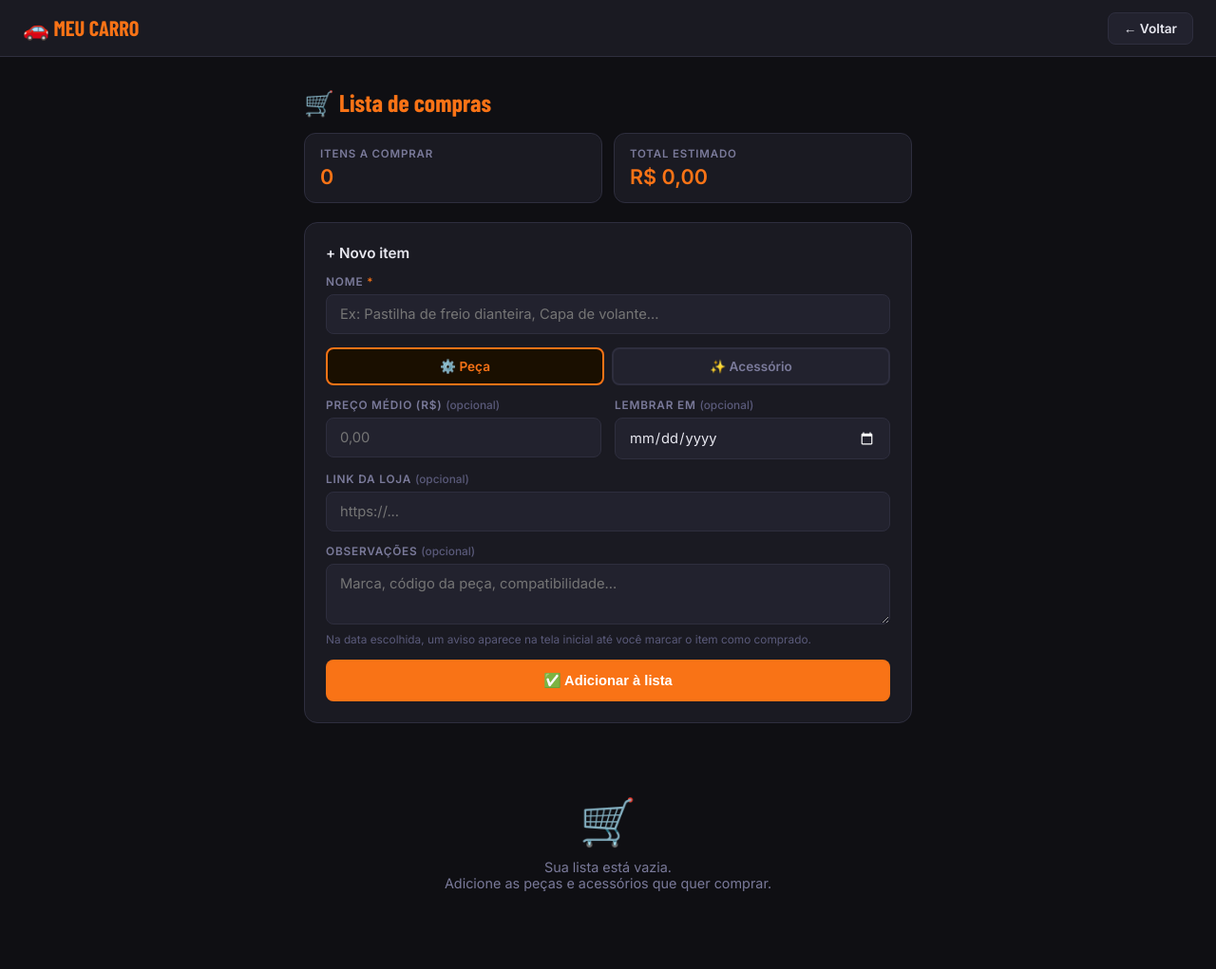
After one commit to zeck7one/mycar, a Flask app: page /lista in a window 1280 px wide. The commit adds this page. Shown: the whole page at 95% size. Run offline with Flask 3, Linux system fonts and the light colour scheme; the visitor is signed in with stand-in values (Sample User, id 1); data that the repository does not hold is empty; parts of the project's set-up code (start-up, migrations or seed data) failed here and were passed over; some libraries are stand-ins or nearby versions.

Commit message:
ne version

```diff
--- a/app.py
+++ b/app.py
@@ -4,6 +4,7 @@ import os
 import sys
 import logging
 import uuid
+from urllib.parse import urlparse
 from datetime import datetime, timedelta, timezone
 from functools import wraps
 from werkzeug.security import generate_password_hash, check_password_hash
@@ -402,6 +403,7 @@ def index():
         total_nao_lidas=total_nao_lidas,
         eh_admin=eh_admin(),
         mencoes_novas=mencoes_nao_vistas(usuario_id),
+        lembretes_lista=lembretes_lista_pendentes(usuario_id),
         registros=registros,
         totais=totais,
         total_geral=total_geral,
@@ -570,6 +572,191 @@ def perfil():
             return redirect(url_for('perfil'))
 
     return render_template('perfil.html', usuario=usuario)
+
+
+# ─── LISTA DE COMPRAS (peças e acessórios) ──────────────────────
+# O usuário cadastra o que pretende comprar, com link e preço médio
+# opcionais, e pode definir uma data de lembrete. Quando a data chega
+# (ou passa) e o item ainda não foi comprado, aparece um aviso na home.
+
+LISTA_CATEGORIAS = {'peca': '⚙️ Peça', 'acessorio': '✨ Acessório'}
+LISTA_MAX_ITENS = 200  # evita encher o banco com lixo
+
+
+def hoje_brasilia():
+    """Data de hoje em Brasília (UTC-3), pra comparar com 'lembrar_em'."""
+    return (datetime.now(timezone.utc) - timedelta(hours=3)).date()
+
+
+def normaliza_link(bruto):
+    """Devolve (link_ou_None, erro). Só aceita http/https — bloqueia
+    'javascript:' e afins, já que o link vira <a href> na página."""
+    bruto = (bruto or '').strip()
+    if not bruto:
+        return None, ''
+    if len(bruto) > 2000:
+        return None, 'Link muito longo.'
+    if '://' not in bruto:
+        bruto = 'https://' + bruto
+    try:
+        p = urlparse(bruto)
+        host = p.hostname or ''
+        p.port  # valida a porta (levanta ValueError se for lixo)
+    except ValueError:
+        return None, 'Link inválido (use algo como https://loja.com/peca).'
+    if p.scheme not in ('http', 'https') or '.' not in host or any(c.isspace() for c in bruto):
+        return None, 'Link inválido (use algo como https://loja.com/peca).'
+    return bruto, ''
+
+
+def lembretes_lista_pendentes(usuario_id):
+    """Itens não comprados cujo lembrete já chegou (data <= hoje)."""
+    try:
+        r = supabase.table('lista_compras') \
+            .select('id, nome, lembrar_em') \
+            .eq('usuario_id', usuario_id).eq('comprado', False) \
+            .not_.is_('lembrar_em', 'null') \
+            .lte('lembrar_em', hoje_brasilia().isoformat()) \
+            .order('lembrar_em').execute()
+        return r.data or []
+    except Exception:
+        app.logger.exception('Falha ao buscar lembretes da lista (rodou o supabase_lista_compras.sql?)')
+        return []
+
+
+def _le_form_item():
+    """Lê e valida o form de item. Retorna (dados, erro)."""
+    nome = request.form.get('nome', '').strip()
+    categoria = request.form.get('categoria', 'peca')
+    preco_txt = request.form.get('preco_medio', '').strip().replace('R$', '').replace(' ', '')
+    observacao = request.form.get('observacao', '').strip() or None
+    lembrar_em = request.form.get('lembrar_em', '').strip() or None
+
+    if not nome:
+        return None, 'Informe o nome do item.'
+    if len(nome) > 120:
+        return None, 'Nome muito longo (máximo 120 caracteres).'
+    if categoria not in LISTA_CATEGORIAS:
+        return None, 'Categoria inválida.'
+    if observacao and len(observacao) > 500:
+        return None, 'Observação muito longa (máximo 500 caracteres).'
+
+    preco = None
+    if preco_txt:
+        # aceita "1.234,56" e "1234.56"
+        if ',' in preco_txt:
+            preco_txt = preco_txt.replace('.', '').replace(',', '.')
+        try:
+            preco = round(float(preco_txt), 2)
+        except ValueError:
+            return None, 'Preço inválido.'
+        if preco < 0 or preco > 99_999_999:
+            return None, 'Preço fora do limite aceito.'
+
+    link, erro_link = normaliza_link(request.form.get('link'))
+    if erro_link:
+        return None, erro_link
+
+    if lembrar_em:
+        try:
+            datetime.strptime(lembrar_em, '%Y-%m-%d')
+        except ValueError:
+            return None, 'Data do lembrete inválida.'
+
+    return {'nome': nome, 'categoria': categoria, 'preco_medio': preco,
+            'link': link, 'observacao': observacao, 'lembrar_em': lembrar_em}, ''
+
+
+@app.route('/lista')
+@login_required
+def lista():
+    uid = session['usuario_id']
+    editar_id = request.args.get('editar', type=int)
+    try:
+        itens = supabase.table('lista_compras').select('*') \
+            .eq('usuario_id', uid) \
+            .order('id', desc=True).execute().data or []
+        # não comprados primeiro; dentro deles, lembrete mais próximo primeiro
+        # (sem data vão pro fim). Feito em Python pra não depender da versão do SDK.
+        itens.sort(key=lambda i: (i['comprado'], i.get('lembrar_em') is None, i.get('lembrar_em') or ''))
+    except Exception:
+        app.logger.exception('Falha ao listar lista_compras (rodou o supabase_lista_compras.sql?)')
+        flash('Lista indisponível. Rode o supabase_lista_compras.sql no Supabase.', 'erro')
+        itens = []
+
+    hoje = hoje_brasilia().isoformat()
+    pendentes = [i for i in itens if not i['comprado']]
+    total_estimado = sum(float(i['preco_medio']) for i in pendentes if i.get('preco_medio') is not None)
+    sem_preco = sum(1 for i in pendentes if i.get('preco_medio') is None)
+    em_edicao = next((i for i in itens if i['id'] == editar_id), None) if editar_id else None
+
+    return render_template('lista.html', itens=itens, hoje=hoje,
+                           total_estimado=total_estimado, sem_preco=sem_preco,
+                           qtd_pendentes=len(pendentes), em_edicao=em_edicao,
+                           categorias=LISTA_CATEGORIAS)
+
+
+@app.route('/lista/salvar', methods=['POST'])
+@login_required
+def lista_salvar():
+    uid = session['usuario_id']
+    item_id = request.form.get('id', type=int)
+    dados, erro = _le_form_item()
+    if erro:
+        flash(erro, 'erro')
+        return redirect(url_for('lista', editar=item_id) if item_id else url_for('lista'))
+
+    try:
+        if item_id:
+            r = supabase.table('lista_compras').update(dados) \
+                .eq('id', item_id).eq('usuario_id', uid).execute()
+            if not r.data:
+                flash('Item não encontrado!', 'erro')
+            else:
+                flash('Item atualizado!', 'sucesso')
+        else:
+            qtd = supabase.table('lista_compras').select('id', count='exact') \
+                .eq('usuario_id', uid).limit(1).execute().count or 0
+            if qtd >= LISTA_MAX_ITENS:
+                flash(f'Limite de {LISTA_MAX_ITENS} itens na lista. Apague alguns antes.', 'erro')
+                return redirect(url_for('lista'))
+            dados['usuario_id'] = uid
+            supabase.table('lista_compras').insert(dados).execute()
+            flash('Item adicionado à lista!', 'sucesso')
+    except Exception:
+        app.logger.exception('Falha ao salvar item da lista')
+        flash('Erro ao salvar. Rodou o supabase_lista_compras.sql? (veja os Logs)', 'erro')
+    return redirect(url_for('lista'))
+
+
+@app.route('/lista/<int:item_id>/comprado', methods=['POST'])
+@login_required
+def lista_comprado(item_id):
+    uid = session['usuario_id']
+    try:
+        r = supabase.table('lista_compras').select('comprado') \
+            .eq('id', item_id).eq('usuario_id', uid).execute().data
+        if r:
+            supabase.table('lista_compras').update({'comprado': not r[0]['comprado']}) \
+                .eq('id', item_id).eq('usuario_id', uid).execute()
+    except Exception:
+        app.logger.exception('Falha ao marcar item como comprado')
+        flash('Erro ao atualizar o item.', 'erro')
+    return redirect(url_for('lista'))
+
+
+@app.route('/lista/<int:item_id>/excluir', methods=['POST'])
+@login_required
+def lista_excluir(item_id):
+    uid = session['usuario_id']
+    try:
+        supabase.table('lista_compras').delete() \
+            .eq('id', item_id).eq('usuario_id', uid).execute()
+        flash('Item removido da lista.', 'sucesso')
+    except Exception:
+        app.logger.exception('Falha ao excluir item da lista')
+        flash('Erro ao excluir o item.', 'erro')
+    return redirect(url_for('lista'))
 
 
 # ─── MENSAGENS (usuário) ────────────────────────────────────────
--- /dev/null
+++ b/templates/lista.html
@@ -0,0 +1,238 @@
+<!DOCTYPE html>
+<html lang="pt-BR">
+<head>
+<meta charset="UTF-8">
+<meta name="viewport" content="width=device-width, initial-scale=1.0">
+<title>Lista de compras — Meu Carro</title>
+<style>
+  @import url('https://fonts.googleapis.com/css2?family=Inter:wght@400;500;600&family=Barlow+Condensed:wght@700&display=swap');
+  *, *::before, *::after { box-sizing: border-box; margin: 0; padding: 0; }
+  html { -webkit-text-size-adjust: 100%; }
+  body { font-family: 'Inter', sans-serif; background: #0f0f13; color: #e8e8f0; min-height: 100vh; }
+  header {
+    background: #1a1a22; border-bottom: 1px solid #2e2e3e;
+    padding: 0 24px; height: 60px;
+    display: flex; align-items: center; justify-content: space-between; gap: 10px;
+  }
+  .logo { font-family: 'Barlow Condensed', sans-serif; font-size: 1.4rem; font-weight: 700; color: #f97316; white-space: nowrap; }
+  .btn-ghost {
+    padding: 8px 16px; border-radius: 8px; border: 1px solid #2e2e3e; background: #22222e;
+    color: #e8e8f0; text-decoration: none; font-size: 0.85rem; font-weight: 600; white-space: nowrap;
+  }
+  main { max-width: 680px; margin: 32px auto; padding: 0 20px; }
+  h2 { font-family: 'Barlow Condensed', sans-serif; font-size: 1.6rem; color: #f97316; margin-bottom: 16px; }
+
+  .flash { padding: 12px 16px; border-radius: 8px; margin-bottom: 16px; font-size: 0.88rem; background: #0f2a1a; border: 1px solid #1f5a35; color: #22c55e; }
+  .flash.erro { background: #2a1010; border-color: #5a2a2a; color: #ef4444; }
+
+  .resumo { display: grid; grid-template-columns: 1fr 1fr; gap: 12px; margin-bottom: 20px; }
+  .resumo .card { background: #1a1a22; border: 1px solid #2e2e3e; border-radius: 12px; padding: 14px 16px; }
+  .resumo .lbl { font-size: 0.72rem; text-transform: uppercase; letter-spacing: 0.8px; color: #7a7a9a; font-weight: 700; }
+  .resumo .val { font-size: 1.35rem; font-weight: 700; color: #f97316; margin-top: 4px; }
+  .resumo .sub { font-size: 0.72rem; color: #5a5a7a; margin-top: 2px; }
+
+  .form-card { background: #1a1a22; border: 1px solid #2e2e3e; border-radius: 14px; padding: 22px; margin-bottom: 24px; }
+  .form-card.editando { border-color: #f97316; }
+  .form-card h3 { font-size: 0.95rem; margin-bottom: 14px; }
+  .grupo { margin-bottom: 14px; }
+  label.l { display: block; font-size: 0.74rem; font-weight: 700; text-transform: uppercase; letter-spacing: 0.8px; color: #7a7a9a; margin-bottom: 6px; }
+  label.l span { color: #5a5a7a; text-transform: none; letter-spacing: 0; font-weight: 500; }
+  input[type=text], input[type=url], input[type=date], textarea {
+    width: 100%; padding: 11px 14px; background: #22222e; border: 1px solid #2e2e3e; border-radius: 8px;
+    color: #e8e8f0; font-size: 0.92rem; font-family: 'Inter', sans-serif; outline: none; transition: border-color .2s;
+  }
+  input:focus, textarea:focus { border-color: #f97316; }
+  input[type=date] { min-width: 0; min-height: 44px; color-scheme: dark; }
+  textarea { resize: vertical; min-height: 64px; }
+  .grid2 { display: grid; grid-template-columns: 1fr 1fr; gap: 14px; }
+  .grid2 > .grupo { min-width: 0; }
+
+  .cat-grid { display: grid; grid-template-columns: 1fr 1fr; gap: 8px; }
+  .cat-btn {
+    padding: 10px; border-radius: 8px; border: 2px solid #2e2e3e; background: #22222e; color: #7a7a9a;
+    font-size: 0.85rem; font-weight: 700; text-align: center; cursor: pointer; transition: all .15s;
+  }
+  .cat-btn input { display: none; }
+  .cat-btn:has(input:checked) { border-color: #f97316; background: #1a0f00; color: #f97316; }
+
+  .hint { font-size: 0.74rem; color: #5a5a7a; margin-top: 5px; }
+  .linha-btns { display: flex; gap: 10px; margin-top: 6px; }
+  .btn-submit {
+    flex: 1; padding: 13px; background: #f97316; color: #fff; border: none; border-radius: 8px;
+    font-size: 0.92rem; font-weight: 700; cursor: pointer; transition: opacity .15s;
+  }
+  .btn-submit:hover { opacity: .85; }
+  .btn-cancel { padding: 13px 18px; border-radius: 8px; border: 1px solid #2e2e3e; background: #22222e; color: #e8e8f0; text-decoration: none; font-size: 0.9rem; font-weight: 600; text-align: center; }
+
+  .item { background: #1a1a22; border: 1px solid #2e2e3e; border-radius: 12px; padding: 14px 16px; margin-bottom: 10px; }
+  .item.vencido { border-color: #f97316; }
+  .item.comprado { opacity: .55; }
+  .item.comprado .nome { text-decoration: line-through; }
+  .item-topo { display: flex; justify-content: space-between; align-items: flex-start; gap: 10px; }
+  .nome { font-size: 1rem; font-weight: 600; overflow-wrap: anywhere; }
+  .cat-tag { font-size: 0.7rem; color: #7a7a9a; margin-top: 3px; }
+  .preco { font-weight: 700; color: #fbbf24; white-space: nowrap; font-size: 0.95rem; }
+  .preco small { display: block; font-size: 0.64rem; color: #5a5a7a; font-weight: 500; text-align: right; }
+  .meta { display: flex; flex-wrap: wrap; gap: 8px; margin-top: 10px; align-items: center; }
+  .chip { font-size: 0.74rem; padding: 4px 10px; border-radius: 20px; background: #22222e; border: 1px solid #2e2e3e; color: #b0b0c8; text-decoration: none; }
+  a.chip { color: #60a5fa; }
+  .chip.alerta { background: #f97316; border-color: #f97316; color: #fff; font-weight: 700; }
+  .chip.futuro { color: #fbbf24; }
+  .obs { font-size: 0.82rem; color: #9a9ab8; margin-top: 10px; line-height: 1.5; overflow-wrap: anywhere; white-space: pre-wrap; }
+  .acoes { display: flex; gap: 8px; margin-top: 12px; flex-wrap: wrap; }
+  .acoes form { margin: 0; }
+  .btn-sm { padding: 7px 12px; border-radius: 6px; border: none; font-size: 0.8rem; font-weight: 600; cursor: pointer; text-decoration: none; display: inline-block; font-family: inherit; }
+  .b-ok { background: #0f2a1a; color: #22c55e; }
+  .b-edit { background: #1a2a3a; color: #60a5fa; }
+  .b-del { background: #2a1a1a; color: #ef4444; }
+
+  .vazio { text-align: center; padding: 50px 20px; color: #7a7a9a; font-size: 0.9rem; }
+  .vazio-icon { font-size: 3rem; margin-bottom: 10px; }
+
+  @media (max-width: 600px) {
+    header { padding: 0 14px; height: 56px; }
+    .logo { font-size: 1.2rem; }
+    main { margin: 20px auto; padding: 0 12px; }
+    h2 { font-size: 1.4rem; }
+    .form-card { padding: 18px 14px; }
+    input, textarea { font-size: 16px !important; }
+    .acoes .btn-sm { flex: 1; text-align: center; padding: 10px; }
+  }
+  @media (max-width: 480px) { .grid2 { grid-template-columns: 1fr; gap: 0; } }
+</style>
+</head>
+<body>
+
+<header>
+  <div class="logo">🚗 MEU CARRO</div>
+  <a href="{{ url_for('index') }}" class="btn-ghost">← Voltar</a>
+</header>
+
+<main>
+  <h2>🛒 Lista de compras</h2>
+
+  {% with msgs = get_flashed_messages(with_categories=true) %}
+    {% for cat, m in msgs %}
+      <div class="flash {{ 'erro' if cat == 'erro' else '' }}">{{ m }}</div>
+    {% endfor %}
+  {% endwith %}
+
+  <div class="resumo">
+    <div class="card">
+      <div class="lbl">Itens a comprar</div>
+      <div class="val">{{ qtd_pendentes }}</div>
+    </div>
+    <div class="card">
+      <div class="lbl">Total estimado</div>
+      <div class="val">R$ {{ ('%.2f'|format(total_estimado)).replace('.', ',') }}</div>
+      {% if sem_preco %}<div class="sub">{{ sem_preco }} item(ns) sem preço</div>{% endif %}
+    </div>
+  </div>
+
+  <div class="form-card {{ 'editando' if em_edicao else '' }}">
+    <h3>{{ '✏️ Editar item' if em_edicao else '+ Novo item' }}</h3>
+    <form method="POST" action="{{ url_for('lista_salvar') }}">
+      {% if em_edicao %}<input type="hidden" name="id" value="{{ em_edicao.id }}">{% endif %}
+
+      <div class="grupo">
+        <label class="l">Nome <span style="color:#f97316">*</span></label>
+        <input type="text" name="nome" required maxlength="120"
+               placeholder="Ex: Pastilha de freio dianteira, Capa de volante..."
+               value="{{ em_edicao.nome if em_edicao else '' }}">
+      </div>
+
+      <div class="grupo">
+        {% set cat_atual = em_edicao.categoria if em_edicao else 'peca' %}
+        <div class="cat-grid">
+          {% for chave, rotulo in categorias.items() %}
+          <label class="cat-btn">
+            <input type="radio" name="categoria" value="{{ chave }}" {% if cat_atual == chave %}checked{% endif %}>
+            {{ rotulo }}
+          </label>
+          {% endfor %}
+        </div>
+      </div>
+
+      <div class="grid2">
+        <div class="grupo">
+          <label class="l">Preço médio (R$) <span>(opcional)</span></label>
+          <input type="text" name="preco_medio" inputmode="decimal" placeholder="0,00"
+                 value="{{ ('%.2f'|format(em_edicao.preco_medio)).replace('.', ',') if em_edicao and em_edicao.preco_medio is not none else '' }}">
+        </div>
+        <div class="grupo">
+          <label class="l">Lembrar em <span>(opcional)</span></label>
+          <input type="date" name="lembrar_em" value="{{ em_edicao.lembrar_em if em_edicao and em_edicao.lembrar_em else '' }}">
+        </div>
+      </div>
+
+      <div class="grupo">
+        <label class="l">Link da loja <span>(opcional)</span></label>
+        <input type="text" name="link" inputmode="url" maxlength="2000" placeholder="https://..."
+               value="{{ em_edicao.link if em_edicao and em_edicao.link else '' }}">
+      </div>
+
+      <div class="grupo">
+        <label class="l">Observações <span>(opcional)</span></label>
+        <textarea name="observacao" maxlength="500" placeholder="Marca, código da peça, compatibilidade...">{{ em_edicao.observacao if em_edicao and em_edicao.observacao else '' }}</textarea>
+        <p class="hint">Na data escolhida, um aviso aparece na tela inicial até você marcar o item como comprado.</p>
+      </div>
+
+      <div class="linha-btns">
+        <button type="submit" class="btn-submit">{{ '💾 Salvar alterações' if em_edicao else '✅ Adicionar à lista' }}</button>
+        {% if em_edicao %}<a href="{{ url_for('lista') }}" class="btn-cancel">Cancelar</a>{% endif %}
+      </div>
+    </form>
+  </div>
+
+  {% if itens %}
+    {% for i in itens %}
+      {% set vencido = (not i.comprado) and i.lembrar_em and i.lembrar_em <= hoje %}
+      <div class="item {{ 'comprado' if i.comprado else '' }} {{ 'vencido' if vencido else '' }}">
+        <div class="item-topo">
+          <div>
+            <div class="nome">{{ i.nome }}</div>
+            <div class="cat-tag">{{ categorias.get(i.categoria, i.categoria) }}</div>
+          </div>
+          {% if i.preco_medio is not none %}
+            <div class="preco">R$ {{ ('%.2f'|format(i.preco_medio)).replace('.', ',') }}<small>preço médio</small></div>
+          {% endif %}
+        </div>
+
+        <div class="meta">
+          {% if i.lembrar_em %}
+            {% set dfmt = i.lembrar_em[8:10] ~ '/' ~ i.lembrar_em[5:7] ~ '/' ~ i.lembrar_em[:4] %}
+            {% if vencido %}
+              <span class="chip alerta">🔔 {{ 'Hoje' if i.lembrar_em == hoje else 'Desde ' ~ dfmt }}</span>
+            {% else %}
+              <span class="chip {{ '' if i.comprado else 'futuro' }}">⏰ {{ dfmt }}</span>
+            {% endif %}
+          {% endif %}
+          {% if i.link %}
+            <a class="chip" href="{{ i.link }}" target="_blank" rel="noopener noreferrer nofollow">🔗 Abrir link</a>
+          {% endif %}
+        </div>
+
+        {% if i.observacao %}<div class="obs">{{ i.observacao }}</div>{% endif %}
+
+        <div class="acoes">
+          <form method="POST" action="{{ url_for('lista_comprado', item_id=i.id) }}">
+            <button type="submit" class="btn-sm b-ok">{{ '↩️ Desmarcar' if i.comprado else '✓ Comprei' }}</button>
+          </form>
+          <a href="{{ url_for('lista', editar=i.id) }}#topo" class="btn-sm b-edit">✏️ Editar</a>
+          <form method="POST" action="{{ url_for('lista_excluir', item_id=i.id) }}"
+                onsubmit="return confirm('Remover este item da lista?')">
+            <button type="submit" class="btn-sm b-del">🗑️</button>
+          </form>
+        </div>
+      </div>
+    {% endfor %}
+  {% else %}
+    <div class="vazio">
+      <div class="vazio-icon">🛒</div>
+      Sua lista está vazia.<br>Adicione as peças e acessórios que quer comprar.
+    </div>
+  {% endif %}
+</main>
+
+</body>
+</html>
```
Also changed, not shown: templates/index.html (+16 -0 lines).
